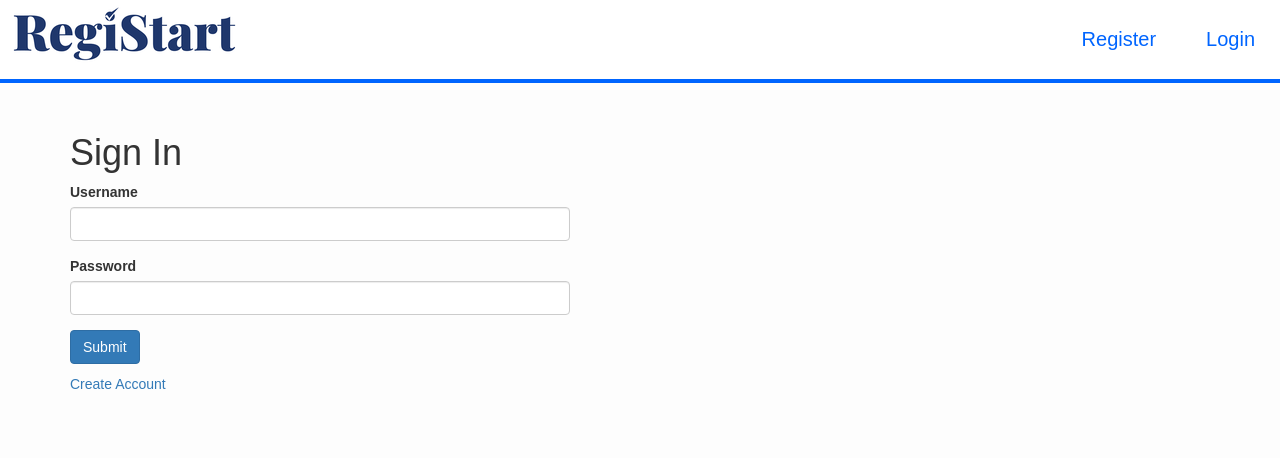
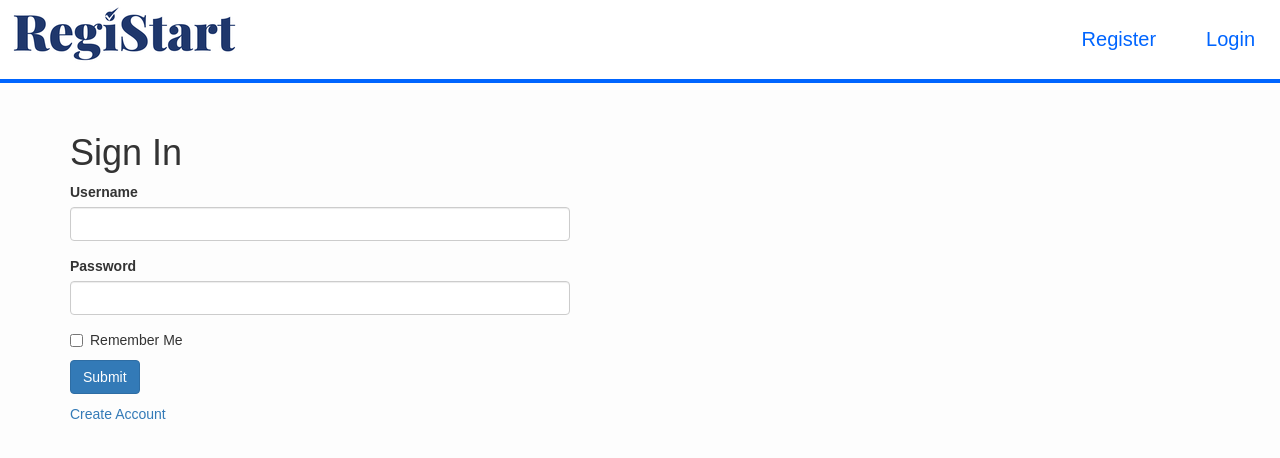
Before and after one commit to nnhsse201920/registart-webapp, a Flask app: page /login in a window 1280 px wide. Shown: the top 458 px of the page. Run offline with Flask 2, Linux system fonts and the light colour scheme; some libraries are stand-ins or nearby versions.

Commit message:
added 'remember me' button

```diff
--- a/Project/app/templates/login.html
+++ b/Project/app/templates/login.html
@@ -8,6 +8,7 @@
        <d1>
          {{ wtf.form_field(form.username, style="width:500px") }}
          {{ wtf.form_field(form.password, style="width:500px") }}
+         {{ wtf.form_field(form.remember_me) }}
        </d1>
        <p><input type=submit class='btn btn-primary'></p>
       </form>
```
